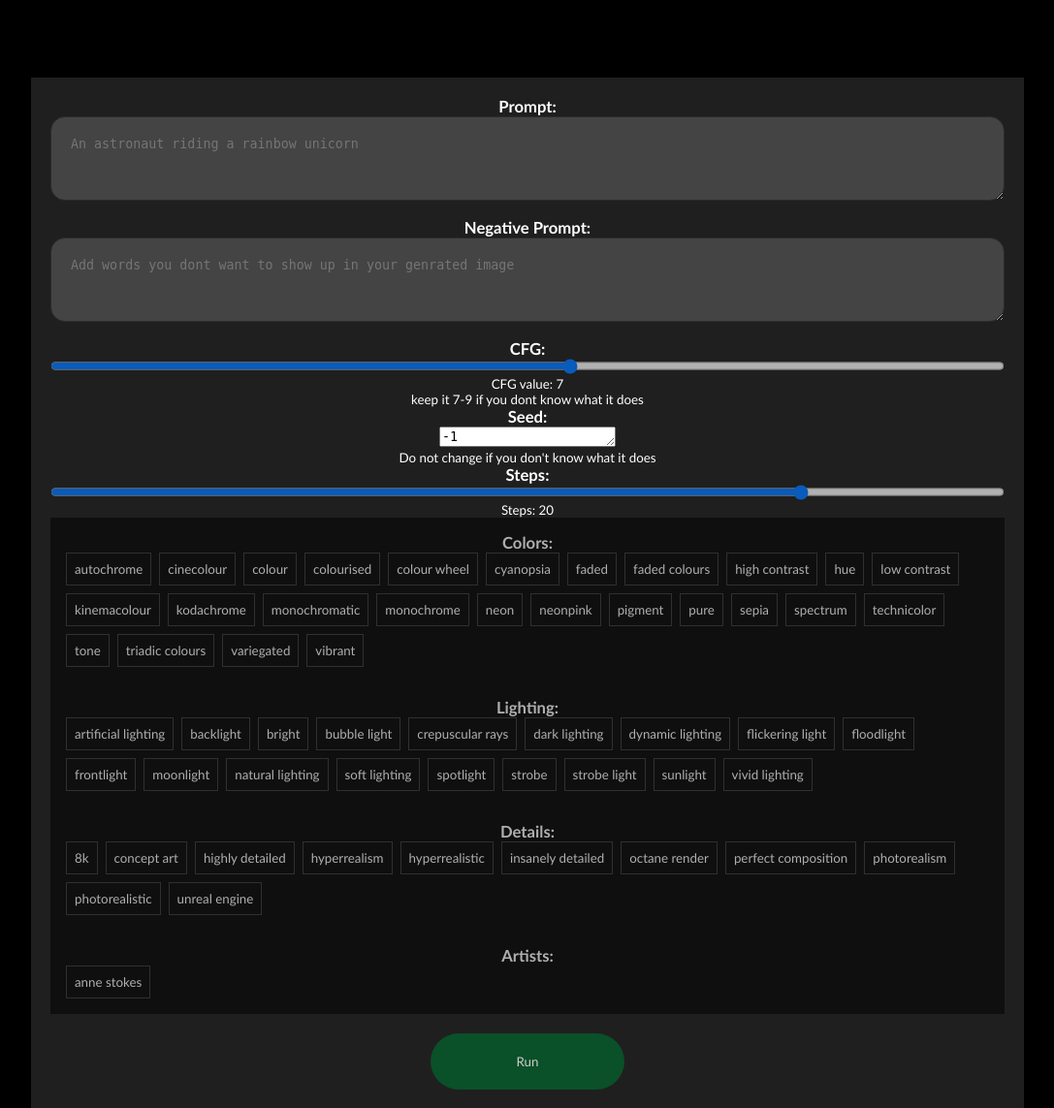
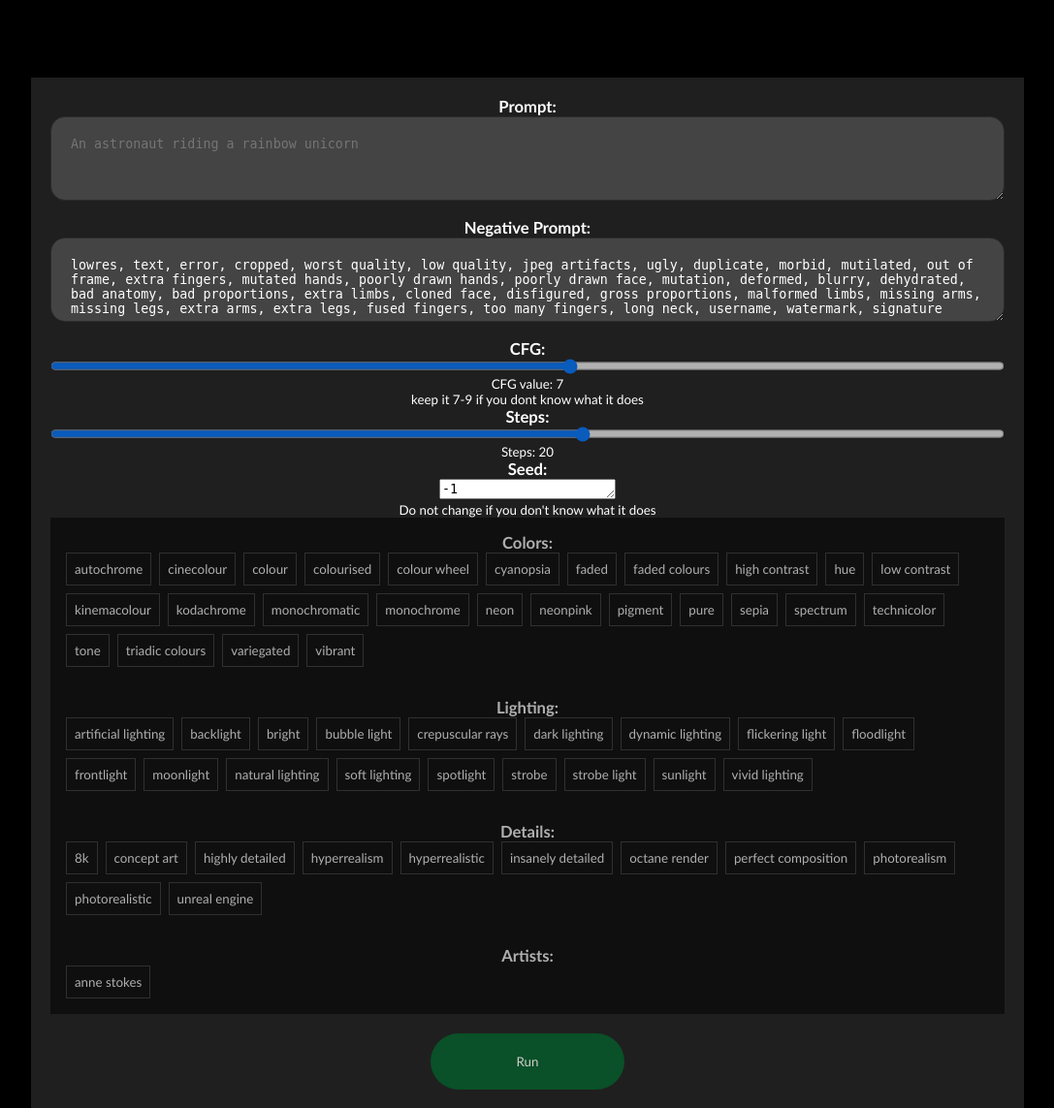
Before and after one commit to meet447/Chipling-AI, a Flask app: page /anything/anythingv5 in a window 1280 px wide. Shown: the part 202-1345 px from the top of the page at 97% size, without its empty margins (96-1183 px from the left). Run offline with Flask 3, Linux system fonts and the light colour scheme.

Commit message:
fix image steps

```diff
--- a/templates/image.html
+++ b/templates/image.html
@@ -35,21 +35,22 @@
             <textarea name="prompt" id="prompt" rows="3" placeholder="An astronaut riding a rainbow unicorn"></textarea>
             {% if data.neg %}
             <h1>Negative Prompt:</h1>
-            <textarea name="prompt" id="neg_prompt" rows="3" placeholder="Add words you dont want to show up in your genrated image"></textarea>
+            <textarea name="prompt" id="neg_prompt" rows="3" placeholder="Add words you dont want to show up in your genrated image">lowres, text, error, cropped, worst quality, low quality, jpeg artifacts, ugly, duplicate, morbid, mutilated, out of frame, extra fingers, mutated hands, poorly drawn hands, poorly drawn face, mutation, deformed, blurry, dehydrated, bad anatomy, bad proportions, extra limbs, cloned face, disfigured, gross proportions, malformed limbs, missing arms, missing legs, extra arms, extra legs, fused fingers, too many fingers, long neck, username, watermark, signature</textarea>
             <h1>CFG:</h1>
             <div class="slidecontainer">
                 <input type="range" min="1" max="12" value="7" class="slider" id="myCFG">
                 <p>CFG value: <span id="cfg">7</span></p>
                 <p>keep it 7-9 if you dont know what it does</p>
             </div>
+            <h1>Steps:</h1>
+            <div class="slidecontainer">
+                <input type="range" min="1" max="35" value="20" class="slider" id="mySteps">
+                <p>Steps: <span id="steps">20</span></p>
+            </div>
             <h1>Seed:</h1>
             <textarea name="prompt" id="seed_value" rows="1" placeholder="Add seed value for your generated image" pattern="\d+" title="Please enter only numbers">-1</textarea>
             <p>Do not change if you don't know what it does</p>
-            <h1>Steps:</h1>
-            <div class="slidecontainer">
-                <input type="range" min="1" max="25" value="20" class="slider" id="mySteps">
-                <p>Steps: <span id="steps">20</span></p>
-            </div>            {% endif %}
+            {% endif %}
             <div>
                 <ul>
                     <li>
```
